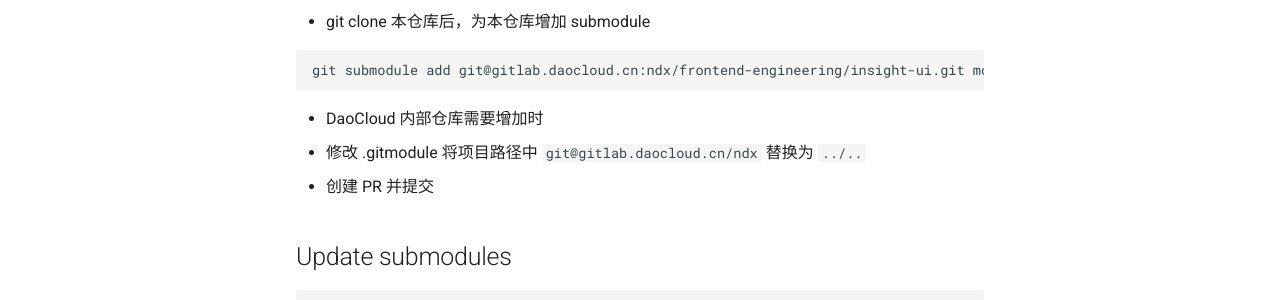
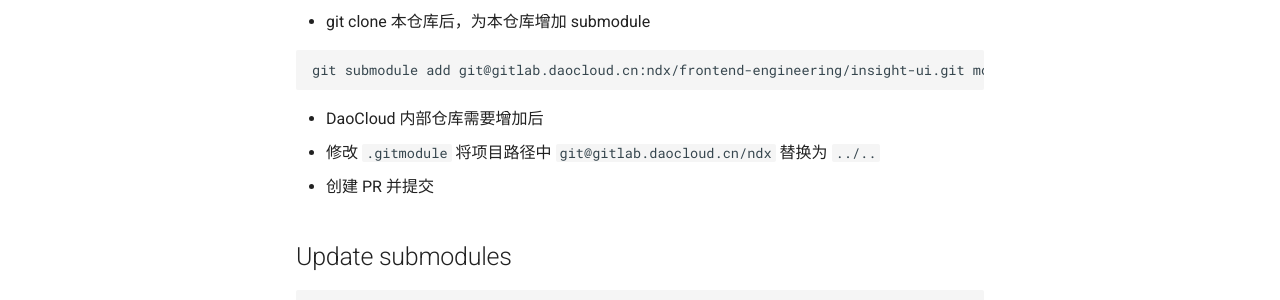
Before and after one commit to SAMZONG/i18n-counter, an MkDocs documentation site: the page built from docs/index.md, in a window 1280 px wide and 900 px high, scrolled down 5314 px. Shown: the part 481-781 px from the top of the window. Built offline with MkDocs 1.6.1 and Material for MkDocs 9.7.7, drawn with Linux system fonts in a browser that asks for light colours.

Commit message:
fix: fix bad submodule repo path
Signed-off-by: samzong.lu <samzong.lu@gmail.com>

````diff
--- a/docs/index.md
+++ b/docs/index.md
@@ -36,8 +36,8 @@
 git submodule add git@gitlab.daocloud.cn:ndx/frontend-engineering/insight-ui.git modules/insight-ui
 ```
 
-- DaoCloud 内部仓库需要增加时
-  - 修改 .gitmodule 将项目路径中 `git@gitlab.daocloud.cn/ndx` 替换为 `../..`
+- DaoCloud 内部仓库需要增加后
+  - 修改 `.gitmodule` 将项目路径中 `git@gitlab.daocloud.cn/ndx` 替换为 `../..`
 - 创建 PR 并提交
 
 ## Update submodules
````
Also changed, not shown: .gitmodules.
